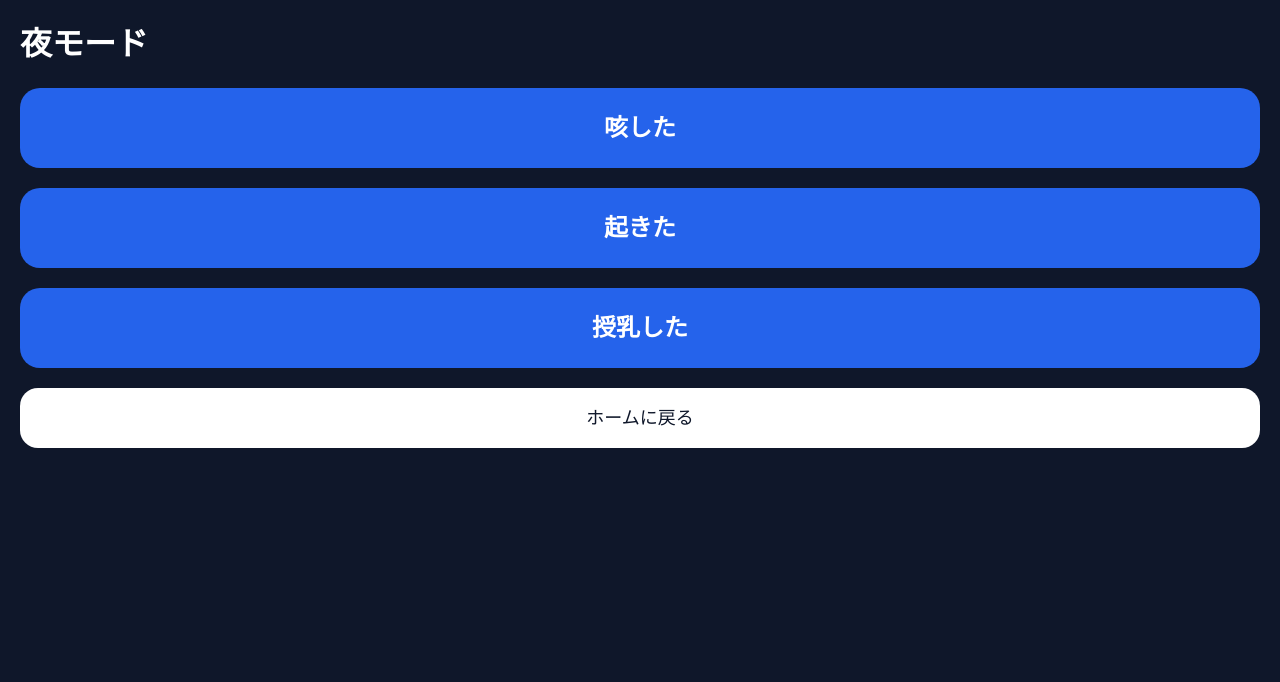
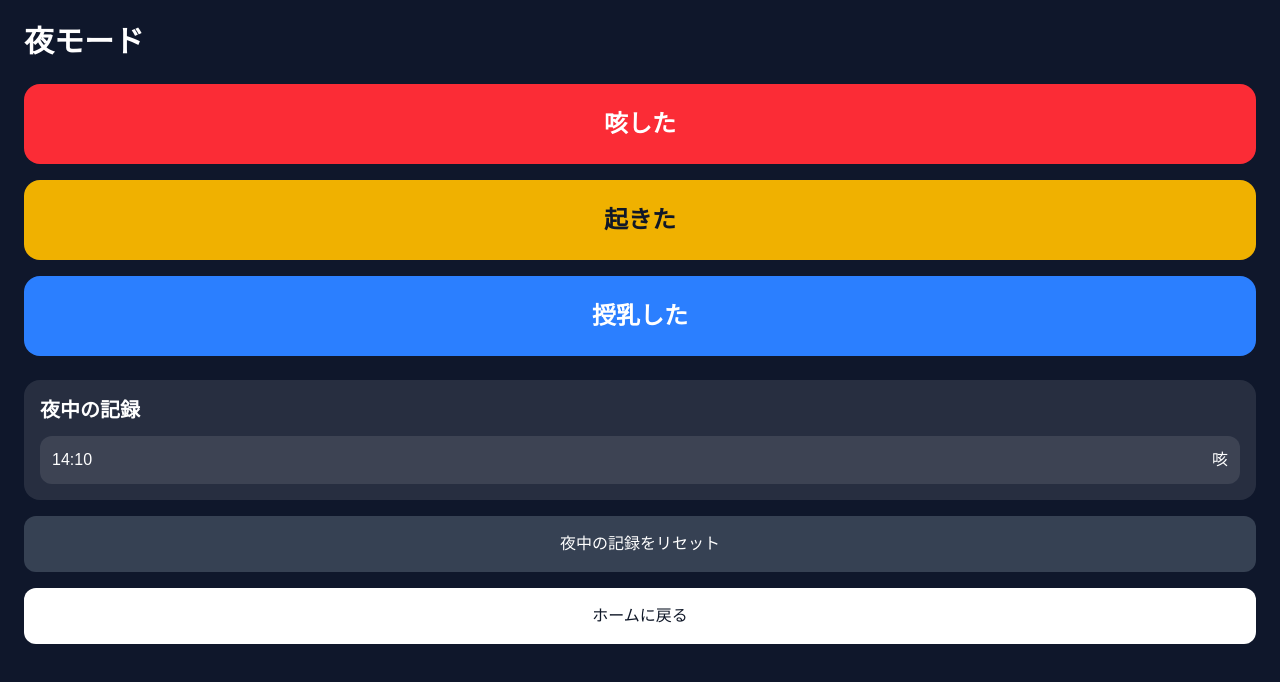
Before and after one commit to fumichama1-ship-it/baby-health-log, a Next.js app: page /night in a window 1280 px wide. Both pictures are taken after a click on the button "咳した". Shown: the top 682 px of the page. Built offline with nearby package versions, Linux system fonts and the light colour scheme.

Commit message:
Update page.tsx

```diff
--- a/app/night/page.tsx
+++ b/app/night/page.tsx
@@ -1,40 +1,106 @@
+"use client";
+
+import { useEffect, useState } from "react";
+
+type NightLog = {
+  time: string;
+  event: string;
+};
+
 export default function NightPage() {
+  const [logs, setLogs] = useState<NightLog[]>([]);
+
+  useEffect(() => {
+    const saved = localStorage.getItem("nightLogs");
+    if (saved) {
+      setLogs(JSON.parse(saved));
+    }
+  }, []);
+
+  function addLog(event: string) {
+    const now = new Date();
+    const time = now.toLocaleTimeString("ja-JP", {
+      hour: "2-digit",
+      minute: "2-digit",
+    });
+
+    const newLogs = [
+      {
+        time,
+        event,
+      },
+      ...logs,
+    ];
+
+    setLogs(newLogs);
+    localStorage.setItem("nightLogs", JSON.stringify(newLogs));
+  }
+
+  function clearLogs() {
+    localStorage.removeItem("nightLogs");
+    setLogs([]);
+  }
+
   return (
-    <main style={{ minHeight: "100vh", background: "#0f172a", padding: 20 }}>
-      <h1 style={{ fontSize: 32, fontWeight: "bold", color: "white" }}>
-        夜モード
-      </h1>
+    <main className="min-h-screen bg-slate-900 p-6 text-white">
+      <h1 className="text-3xl font-bold mb-6">夜モード</h1>
 
-      <button style={nightBtn}>咳した</button>
-      <button style={nightBtn}>起きた</button>
-      <button style={nightBtn}>授乳した</button>
+      <div className="grid gap-4 mb-6">
+        <button
+          onClick={() => addLog("咳")}
+          className="w-full bg-red-500 p-6 rounded-2xl text-2xl font-bold"
+        >
+          咳した
+        </button>
 
-      <a href="/">
-        <button style={homeBtn}>ホームに戻る</button>
+        <button
+          onClick={() => addLog("起きた")}
+          className="w-full bg-yellow-500 p-6 rounded-2xl text-2xl font-bold text-gray-900"
+        >
+          起きた
+        </button>
+
+        <button
+          onClick={() => addLog("授乳")}
+          className="w-full bg-blue-500 p-6 rounded-2xl text-2xl font-bold"
+        >
+          授乳した
+        </button>
+      </div>
+
+      <div className="bg-white/10 rounded-2xl p-4 mb-4">
+        <h2 className="text-xl font-bold mb-3">夜中の記録</h2>
+
+        {logs.length === 0 ? (
+          <p className="text-gray-300">まだ記録はありません</p>
+        ) : (
+          <div className="space-y-2">
+            {logs.map((log, index) => (
+              <div
+                key={index}
+                className="flex justify-between bg-white/10 p-3 rounded-xl"
+              >
+                <span>{log.time}</span>
+                <span>{log.event}</span>
+              </div>
+            ))}
+          </div>
+        )}
+      </div>
+
+      <button
+        onClick={clearLogs}
+        className="w-full bg-gray-700 p-4 rounded-xl mb-4"
+      >
+        夜中の記録をリセット
+      </button>
+
+      <a
+        href="/"
+        className="block text-center w-full bg-white text-gray-900 p-4 rounded-xl"
+      >
+        ホームに戻る
       </a>
     </main>
   );
 }
-
-const nightBtn = {
-  marginTop: 20,
-  width: "100%",
-  height: 80,
-  borderRadius: 20,
-  border: "none",
-  background: "#2563eb",
-  color: "white",
-  fontSize: 24,
-  fontWeight: "bold",
-};
-
-const homeBtn = {
-  marginTop: 20,
-  width: "100%",
-  height: 60,
-  borderRadius: 18,
-  border: "none",
-  background: "white",
-  color: "#0f172a",
-  fontSize: 18,
-};
```
